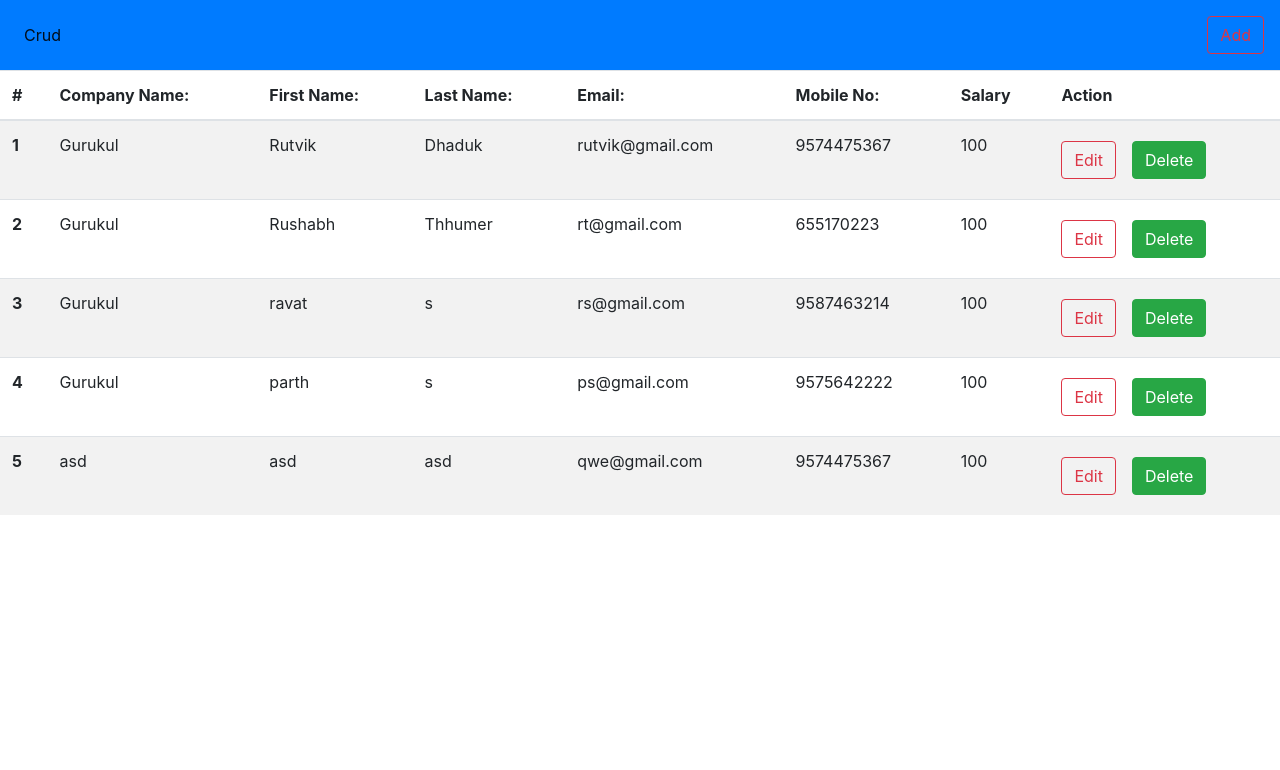
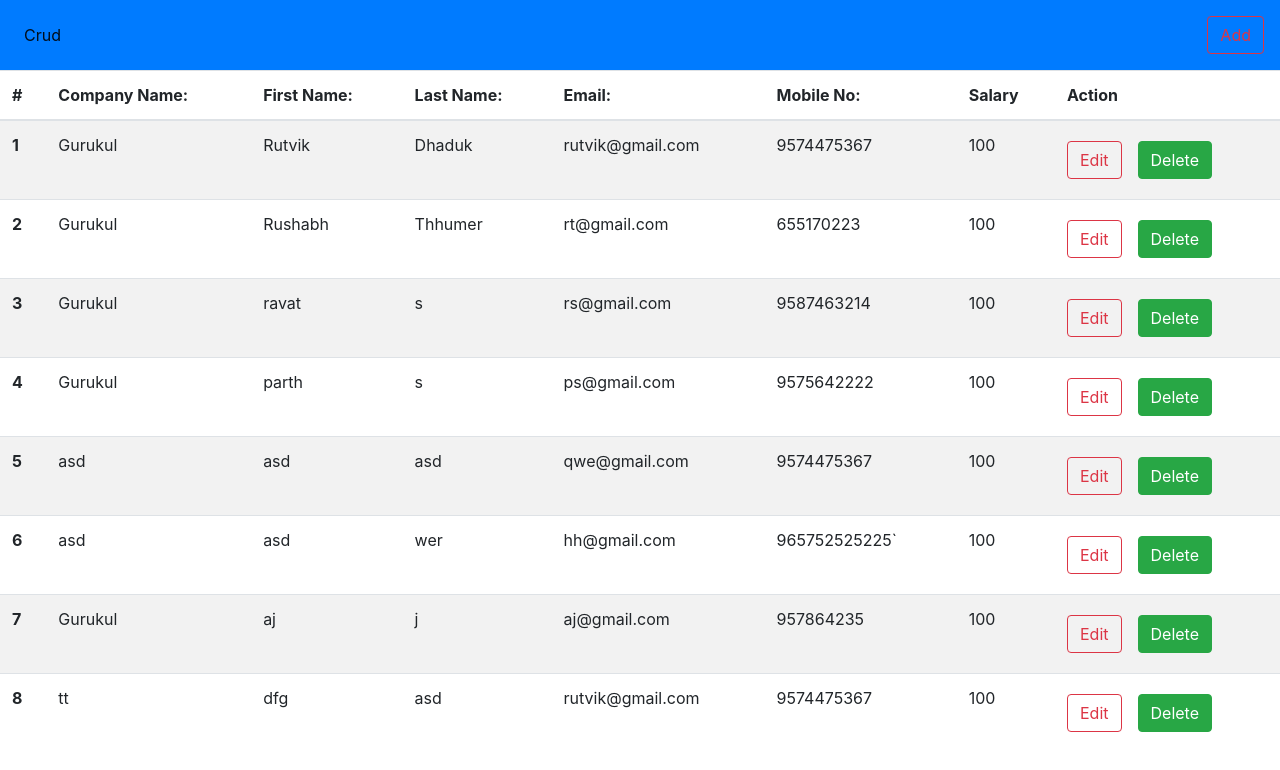
Before and after one commit to rutvikdhaduk/Angular-Crud, an Angular app: page / in a window 1280 px wide. Shown: the top 770 px of the page. Built offline with nearby package versions, Linux system fonts and the light colour scheme; data requests are answered from the project's data file.

Commit message:
Data add Problem solve

```diff
--- a/db.json
+++ b/db.json
@@ -51,6 +51,33 @@
       "mobileno": "9574475367",
       "salary": 100,
       "id": 5
+    },
+    {
+      "companyename": "asd",
+      "Fname": "asd",
+      "Lname": "wer",
+      "email": "hh@gmail.com",
+      "mobileno": "965752525225`",
+      "salary": 100,
+      "id": 6
+    },
+    {
+      "companyename": "Gurukul",
+      "Fname": "aj",
+      "Lname": "j",
+      "email": "aj@gmail.com",
+      "mobileno": "957864235",
+      "salary": 100,
+      "id": 7
+    },
+    {
+      "companyename": "tt",
+      "Fname": "dfg",
+      "Lname": "asd",
+      "email": "rutvik@gmail.com",
+      "mobileno": "9574475367",
+      "salary": 100,
+      "id": 8
     }
   ]
 }
--- a/src/app/form-crud/form-crud.component.ts
+++ b/src/app/form-crud/form-crud.component.ts
@@ -27,8 +27,7 @@ export class FormCrudComponent implements OnInit {
   savedata() {
     if (this.AddEmoloyDetails.companyename && this.AddEmoloyDetails.Fname && this.AddEmoloyDetails.Lname && this.AddEmoloyDetails.email && this.AddEmoloyDetails.mobileno && this.AddEmoloyDetails.salary) {
       this.data.addData(this.AddEmoloyDetails).subscribe((x) => {
-
-        this.AddEmoloyDetails = new Form();
+        this.getData();
       });
     }
     else {
@@ -46,7 +45,7 @@ export class FormCrudComponent implements OnInit {
 }
 
 export class Form {
-  id:number;
+  id: number;
   companyename: string;
   Fname: string;
   Lname: string;
```
